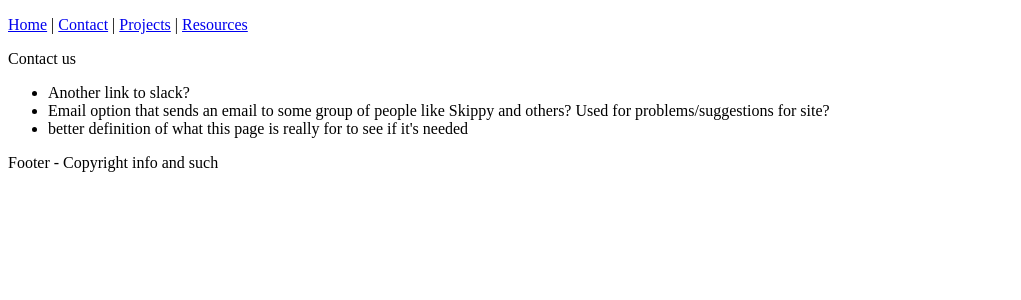
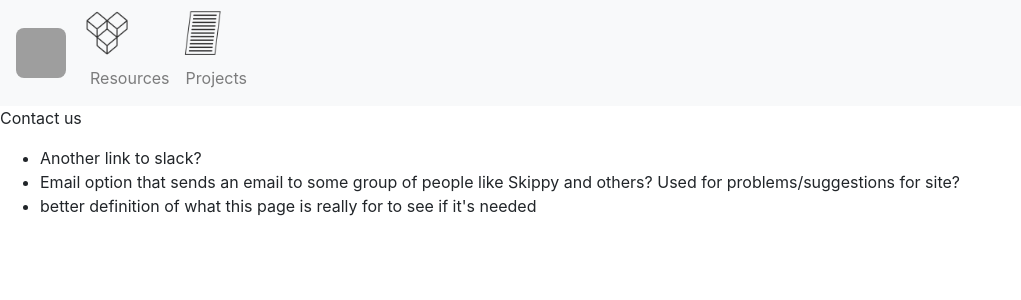
Before and after one commit to TheodorosBalasis/UnityStudyGroupWebsite, a Flask app: page /contact in a window 1280 px wide. Shown: the top 300 px of the page, without its empty margins (0-1021 px from the left). Run offline with Flask 2, Linux system fonts and the light colour scheme; parts of the project's set-up code (start-up, migrations or seed data) failed here and were passed over; some libraries are stand-ins or nearby versions; grey boxes are pictures that could not be loaded.

Commit message:
Basic Bootstrap base template.

```diff
--- a/usgw/usgw/templates/base.html
+++ b/usgw/usgw/templates/base.html
@@ -1,19 +1,55 @@
 <!DOCTYPE html>
 <html>
   <head>
+    <meta name="viewport" content="width=device-width, initial-scale=1">
+    <link rel="stylesheet" href="https://stackpath.bootstrapcdn.com/bootstrap/4.1.3/css/bootstrap.min.css" integrity="sha384-MCw98/SFnGE8fJT3GXwEOngsV7Zt27NXFoaoApmYm81iuXoPkFOJwJ8ERdknLPMO"
+      crossorigin="anonymous">
+    <script src="https://code.jquery.com/jquery-3.3.1.slim.min.js" integrity="sha384-q8i/X+965DzO0rT7abK41JStQIAqVgRVzpbzo5smXKp4YfRvH+8abtTE1Pi6jizo"
+      crossorigin="anonymous"></script>
+    <script src="https://cdnjs.cloudflare.com/ajax/libs/popper.js/1.14.3/umd/popper.min.js" integrity="sha384-ZMP7rVo3mIykV+2+9J3UJ46jBk0WLaUAdn689aCwoqbBJiSnjAK/l8WvCWPIPm49"
+      crossorigin="anonymous"></script>
+    <script src="https://stackpath.bootstrapcdn.com/bootstrap/4.1.3/js/bootstrap.min.js" integrity="sha384-ChfqqxuZUCnJSK3+MXmPNIyE6ZbWh2IMqE241rYiqJxyMiZ6OW/JmZQ5stwEULTy"
+      crossorigin="anonymous"></script>
     {% block header %}
-      <title>Unity Study Group</title>
+
     {% endblock %}
+    <title>
+      {% block title %}
+        Unity Study Group
+      {% endblock %}
+    </title>
   </head>
   <body>
-    {% include 'nav.html' %}
+    {% block navbar %}
+    <nav class="navbar navbar-expand-lg navbar-light bg-light">
+      <a class="navbar-brand" href="http://localhost:5000">
+        <img src="https://s3-us-west-2.amazonaws.com/slack-files2/avatars/2018-03-01/324485227527_bcdde504fab653ea3df2_132.png"
+              width="50" height="50" class="d-inline-block align-top" alt=""
+              style="border-radius: 0.5rem" />
+      </a>
+      <button class="navbar-toggler" type="button" data-toggle="collapse" data-target="#navbarNav" aria-controls="navbarNav" aria-expanded="false"
+        aria-label="Toggle navigation">
+        <span class="navbar-toggler-icon"></span>
+      </button>
+      <div class="collapse navbar-collapse" id="navbarNav">
+        <ul class="navbar-nav">
+          <li class="nav-item">
+            <img src="{{ url_for('static', filename='resources_icon.png') }}"
+                  width="50" height="50" alt="" class="" />
+            <a class="nav-link" href="http://localhost:5000/resources">Resources</a>
+          </li>
+          <li class="nav-item">
+            <img src="{{ url_for('static', filename='projects_icon.png') }}"
+                  width="50" height="50" alt="" />
+            <a class="nav-link" href="http://localhost:5000/projects">Projects</a>
+          </li>
+        </ul>
+      </div>
+    </nav>
+    {% endblock %}
 
     {% block content %}
-      <p>Hello Jim...</p>
-    {% endblock %}
-
-    {% block footer %}
-      <p>Footer - Copyright info and such</p>
+      <h1>Hello, Bootstrap</h1>
     {% endblock %}
   </body>
 </html>
```
